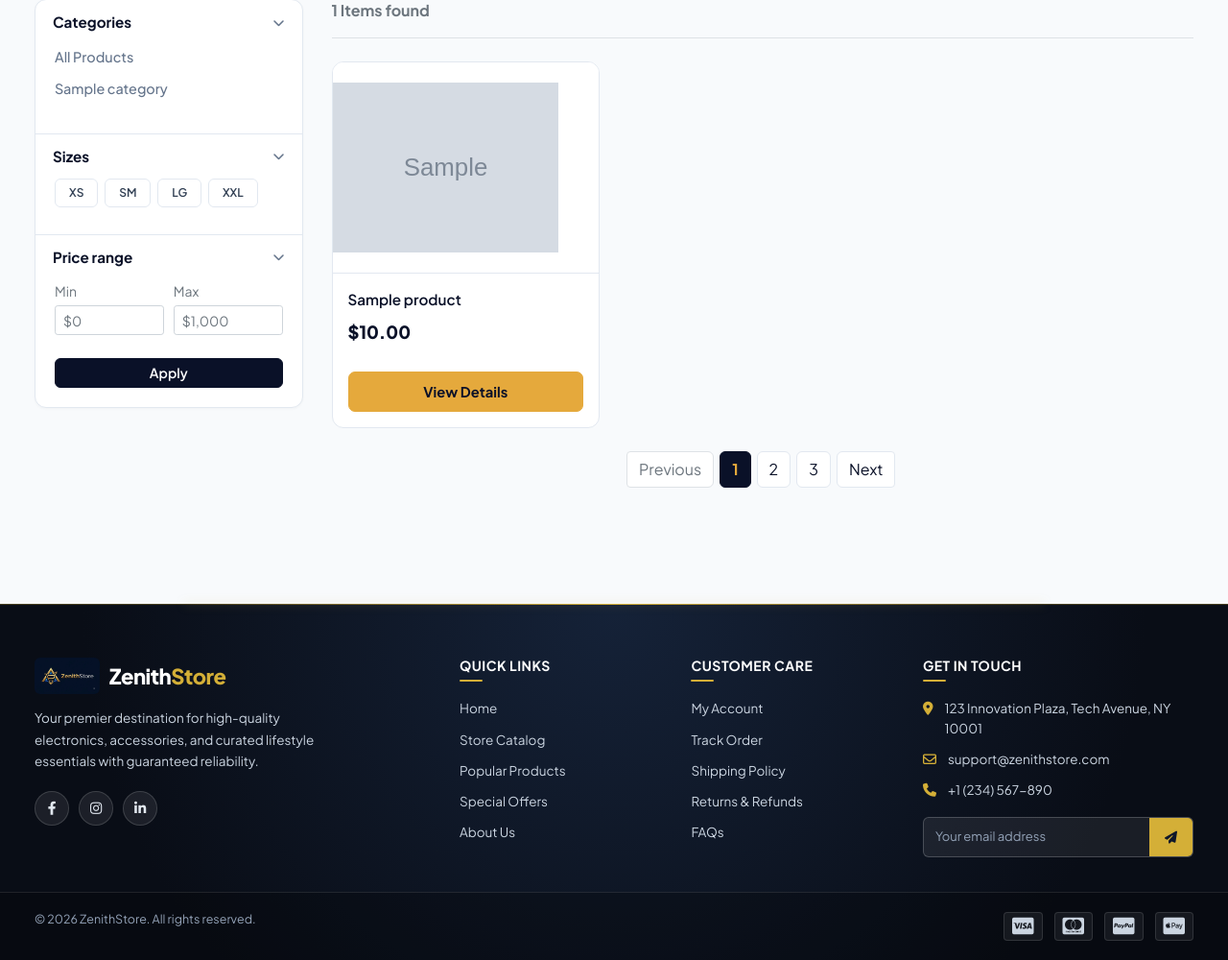
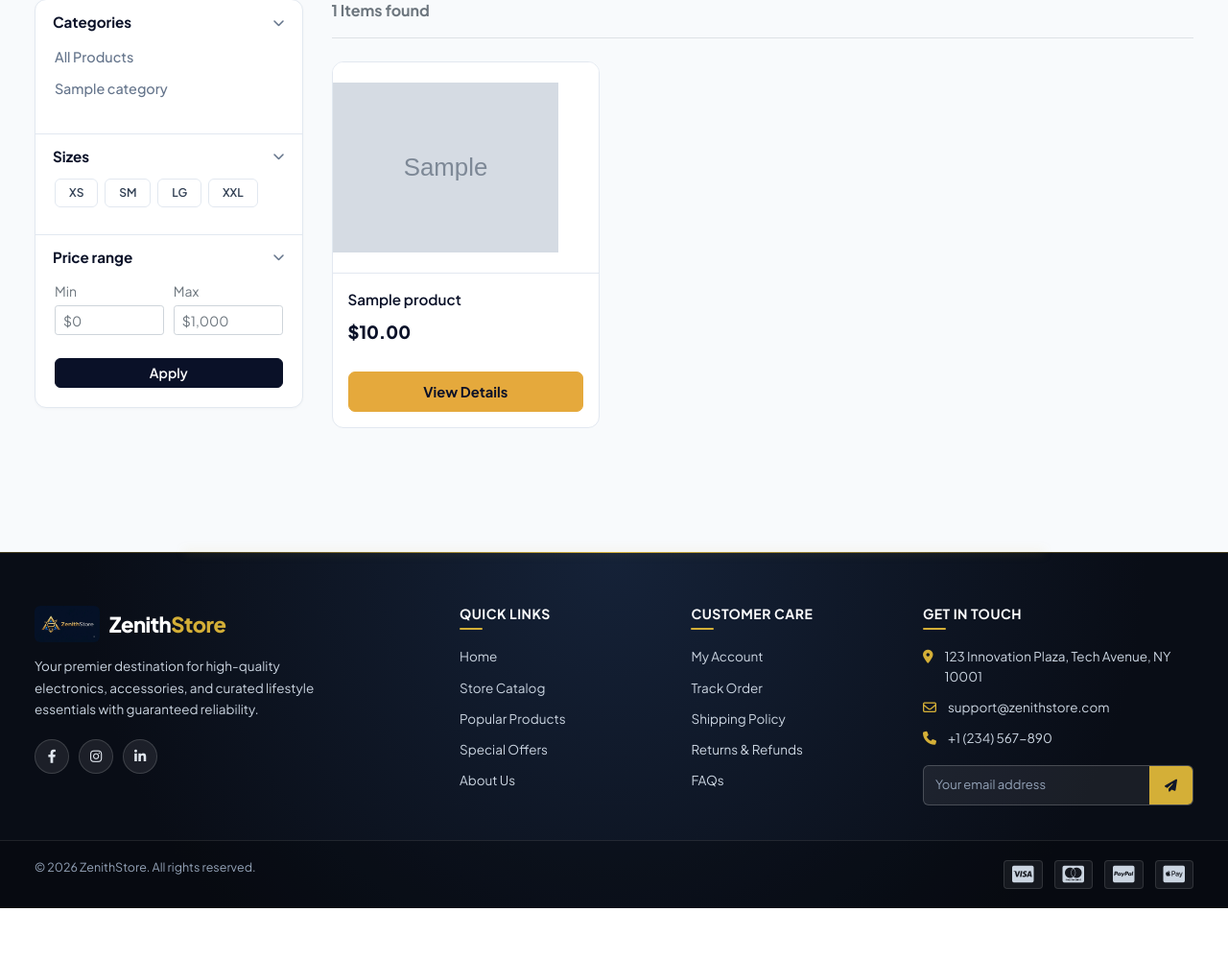
Before and after one commit to guptavaishali628/ZenithStore-Django, a Django app: page /store/ in a window 1280 px wide. Shown: the part 297-1297 px from the top of the page at 96% size. After the commit the page ends 1243 px from the top, so only its background shows below. Run offline with Django 5.2, Linux system fonts and the light colour scheme; tables that the repository leaves empty hold one stand-in row (values such as "Sample post"); grey boxes marked "Sample" are stand-in pictures.

Commit message:
Implemented Django Pagination

```diff
--- a/store/views.py
+++ b/store/views.py
@@ -2,6 +2,7 @@ from django.shortcuts import render, get_object_or_404
 from .models import Product, Category
 from carts.models import CartItem
 from carts.views import cart_id
+from django.core.paginator import EmptyPage, PageNotAnInteger, Paginator
 # Create your views here.
 
 # store function
@@ -11,18 +12,34 @@ def store(request, category_slug=None):
         products = None
 
         if category_slug != None:
-           categories = get_object_or_404(Category, slug=category_slug)
-           products = Product.objects.all().filter(category=categories, is_available=True)
-           product_count = products.count()
+            categories = get_object_or_404(Category, slug=category_slug)
+            products = Product.objects.filter(category=categories, is_available=True)
+            # here we get 6 product at once page for pagination(pass products and number or product to show)
+            paginator = Paginator(products, 6)
+            page = request.GET.get('page')
+            # here we store the 6 products and that this will pass into the templates to show the users
+            paged_products = paginator.get_page(page)
+
+            product_count = products.count()
 
         else:
+           # here we get all products
            products = Product.objects.all().filter(is_available=True)
+
+           # here we get 6 product at once page for pagination(pass products and number or product to show)
+           paginator = Paginator(products, 6)
+           page = request.GET.get('page')
+           # here we store the 6 products and that this will pass into the templates to show the users
+           paged_products = paginator.get_page(page)
+
            # product count
            product_count = products.count()
         context={
                 'categories':categories,
-                'products':products,
-                'product_count':product_count,
+                 # 'products':products,
+                 # replace products to paged_products
+                 'products': paged_products,
+                 'product_count':product_count,
 
         }
         return render(request,'store/store.html', context)
--- a/templates/store/store.html
+++ b/templates/store/store.html
@@ -144,13 +144,37 @@
 
         <!-- Static Pagination -->
         <nav class="mt-4" aria-label="Page navigation">
+
+          <!-- here these paginator should show when the page has other products -->
+          <!-- if there is no products then there is no meaning of showing paginator -->
+
+          <!-- we will amke if conditionn here -->
+          {% if products.has_other_pages %}
+
+          <!-- now handle all these products  -->
           <ul class="pagination justify-content-center">
+
+            {% if products.has_previous %}
+            <li class="page-item "><a class="page-link" href="?page={{products.previous_page_number}}">Previous</a></li>
+            {% else %}
             <li class="page-item disabled"><a class="page-link" href="#">Previous</a></li>
-            <li class="page-item active"><a class="page-link" href="#">1</a></li>
-            <li class="page-item"><a class="page-link" href="#">2</a></li>
-            <li class="page-item"><a class="page-link" href="#">3</a></li>
-            <li class="page-item"><a class="page-link" href="#">Next</a></li>
+            {% endif %}
+
+            {% for i in products.paginator.page_range %}
+              {% if products.number == i %}
+                <li class="page-item active"><a class="page-link" href="#">{{i}}</a></li>
+              {% else %}
+                <li class="page-item "><a class="page-link" href="?page={{i}}">{{i}}</a></li>
+              {% endif %}
+            {% endfor %}
+
+            {% if products.has_next %}
+            <li class="page-item"><a class="page-link" href="?page={{products.next_page_number}}">Next</a></li>
+            {% else %}
+            <li class="page-item disabled"><a class="page-link" href="#">Next</a></li>
+            {% endif %}
           </ul>
+          {% endif %}
         </nav>
       </main>
 
```
